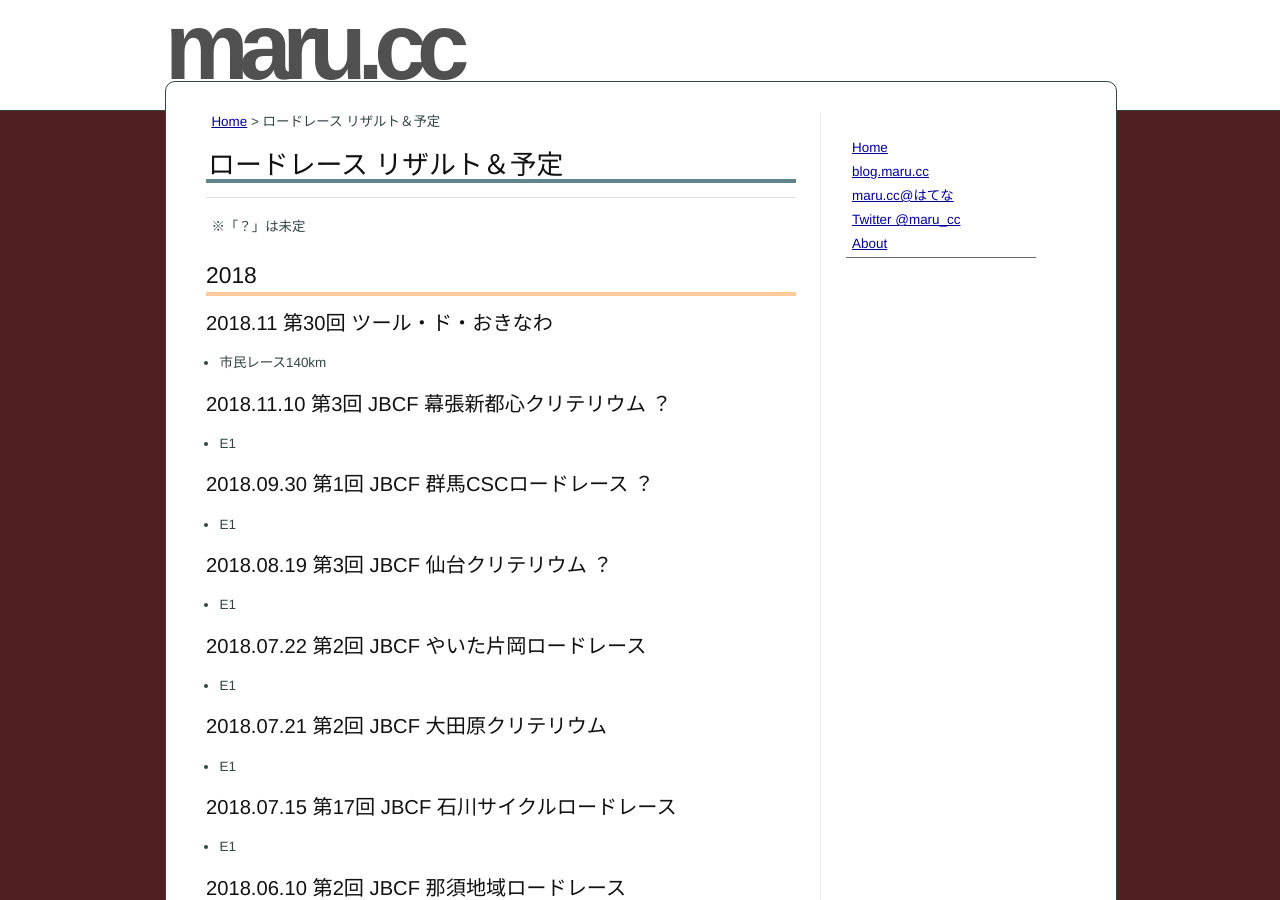
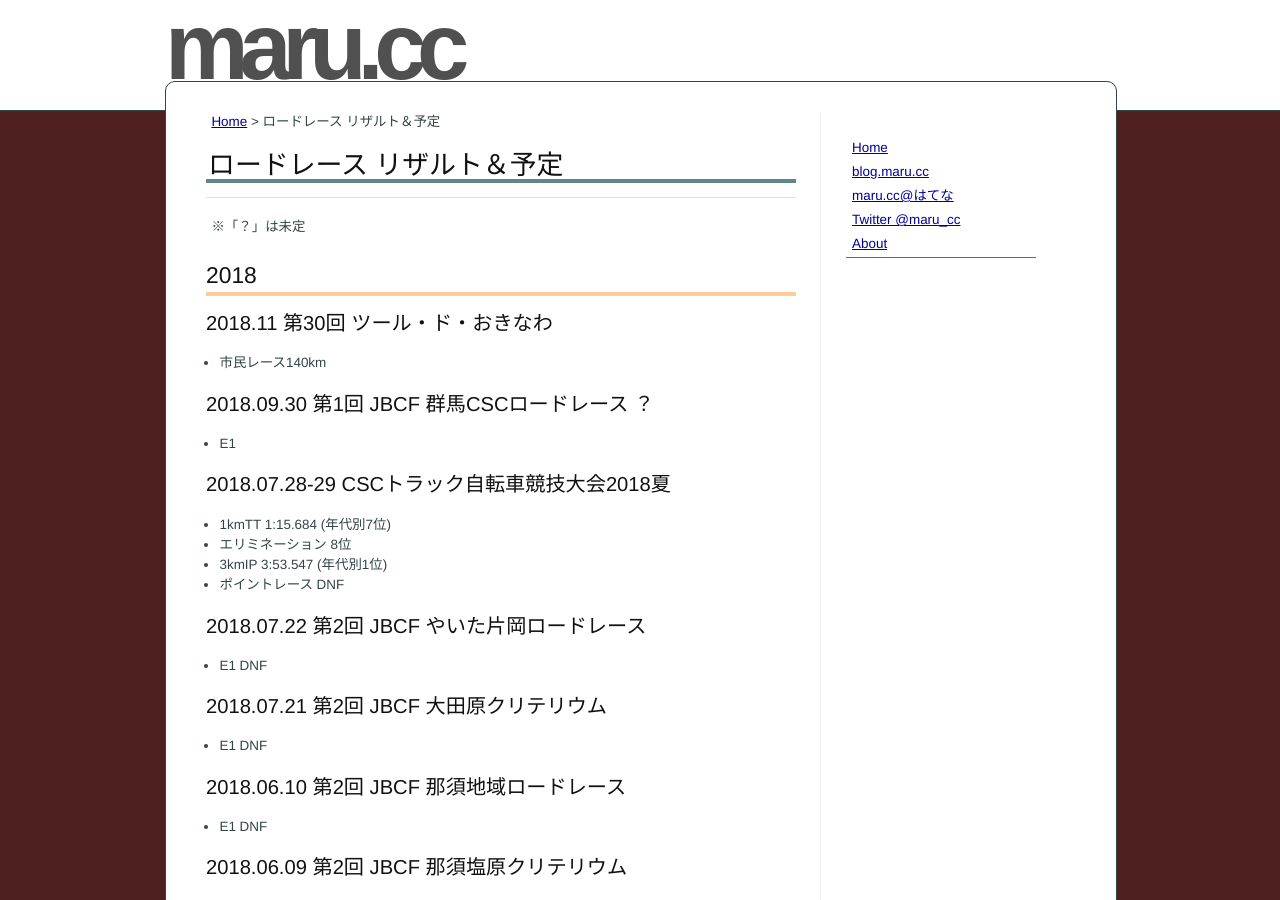
Before and after one commit to marucc/marucc.github.io, a Jekyll site: the page built from sports/results_bike.md, in a window 1280 px wide and 900 px high. Built offline with Jekyll 4.4.1, drawn with Linux system fonts in a browser that asks for light colours.

Commit message:
Published with https://stackedit.io/

```diff
--- a/sports/results_bike.md
+++ b/sports/results_bike.md
@@ -16,23 +16,20 @@ markdown: kramdown
 ### 2018.11 第30回 ツール・ド・おきなわ
 * 市民レース140km
 
-### 2018.11.10 第3回 JBCF 幕張新都心クリテリウム ？
-* E1
-
 ### 2018.09.30 第1回 JBCF 群馬CSCロードレース ？
 * E1
 
-### 2018.08.19 第3回 JBCF 仙台クリテリウム ？
-* E1
+### 2018.07.28-29 CSCトラック自転車競技大会2018夏
+* 1kmTT 1:15.684 (年代別7位)
+* エリミネーション 8位
+* 3kmIP 3:53.547 (年代別1位)
+* ポイントレース DNF
 
 ### 2018.07.22 第2回 JBCF やいた片岡ロードレース
-* E1
+* E1 DNF
 
 ### 2018.07.21 第2回 JBCF 大田原クリテリウム
-* E1
-
-### 2018.07.15 第17回 JBCF 石川サイクルロードレース
-* E1
+* E1 DNF
 
 ### 2018.06.10 第2回 JBCF 那須地域ロードレース
 * E1 DNF
```
